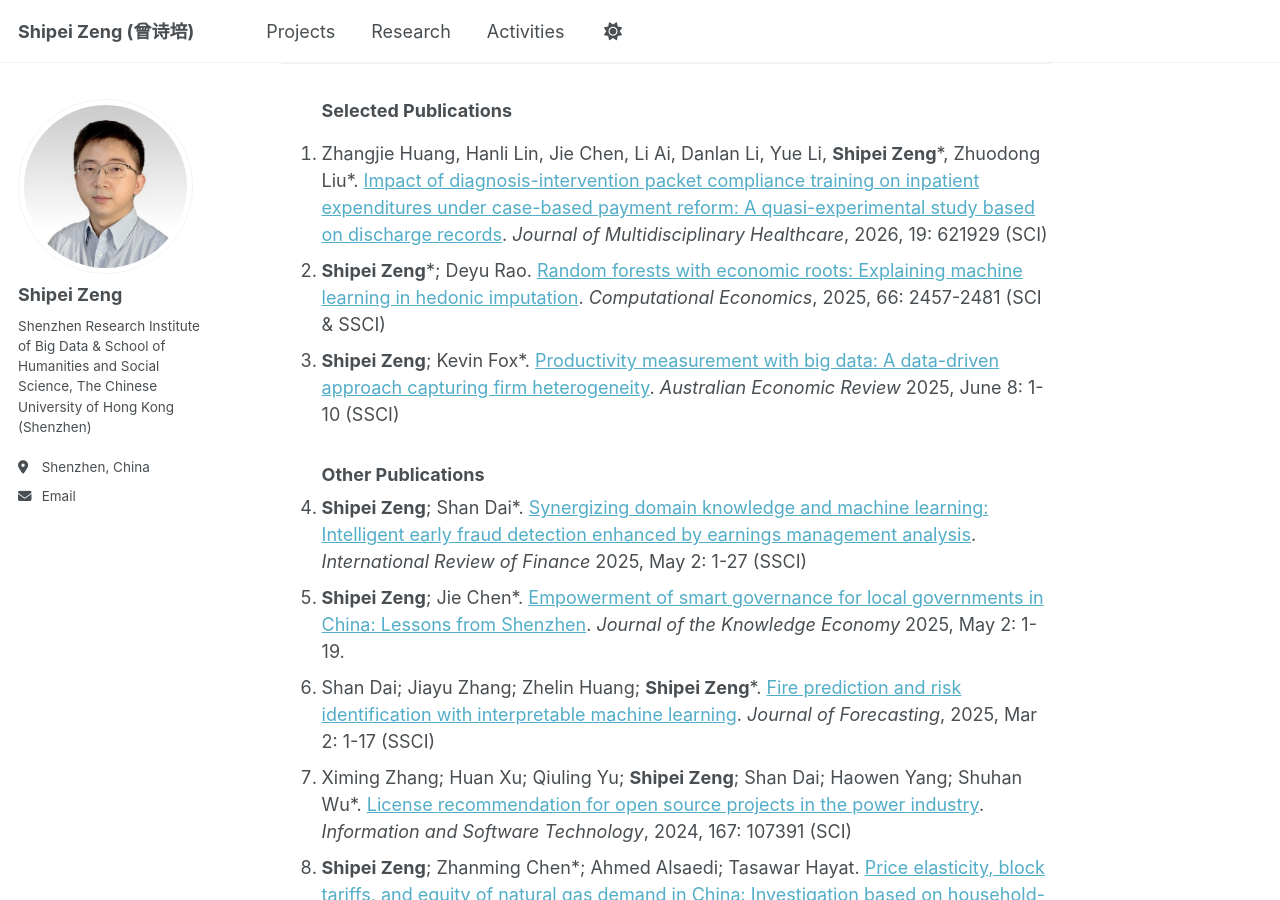
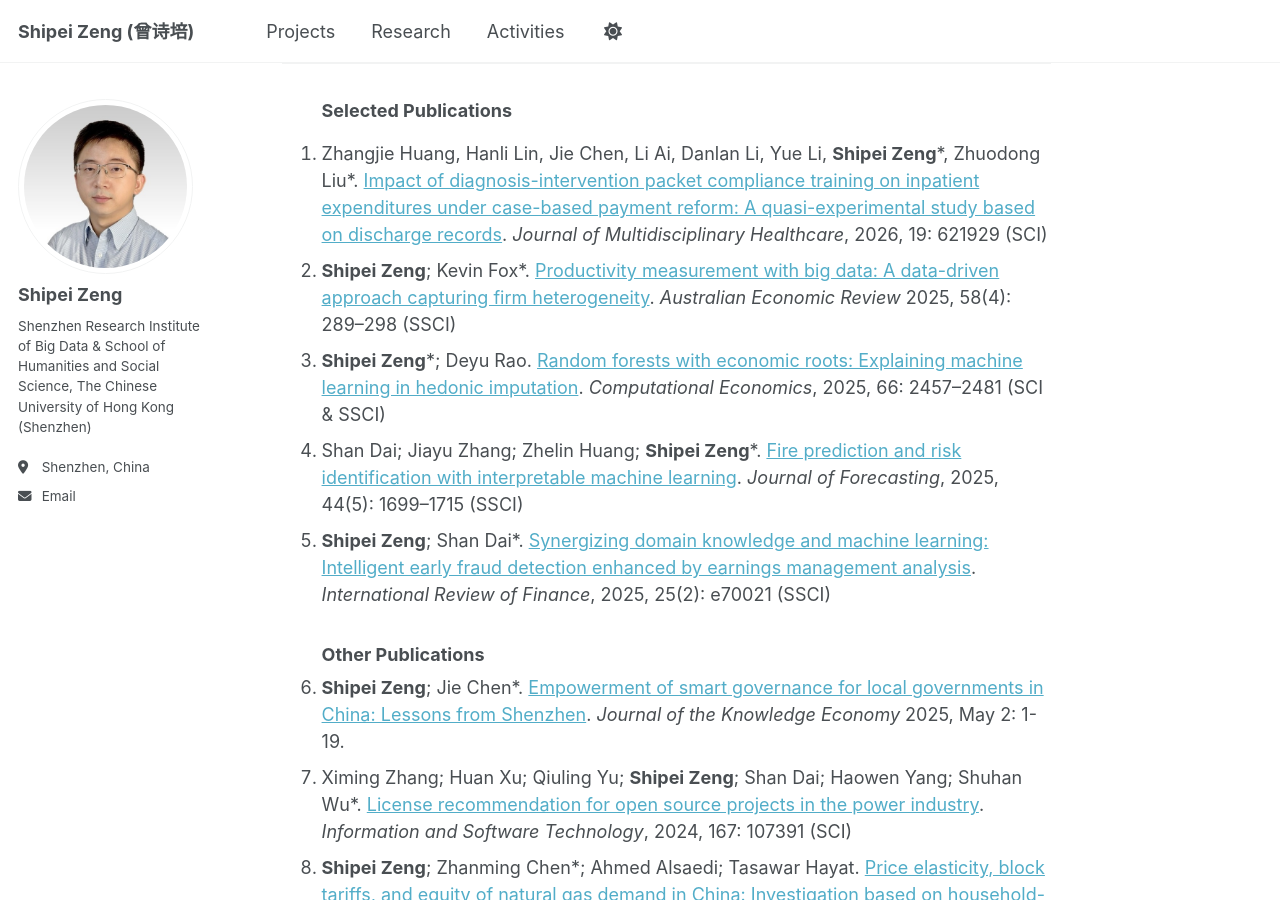
Before and after one commit to shipei-zeng/shipei-zeng.github.io, a Jekyll site: the page built from _pages/research.md, in a window 1280 px wide and 900 px high, scrolled down 501 px. Built offline with Jekyll 4.4.1, drawn with Linux system fonts in a browser that asks for light colours; a script that is not in the unit is left out.

Commit message:
Update research.md

```diff
--- a/_pages/research.md
+++ b/_pages/research.md
@@ -11,13 +11,13 @@ title: "Research Outcomes"
 ## Publications
 <h3 style="margin-left: 40px;">Selected Publications</h3>
 1. Zhangjie Huang, Hanli Lin, Jie Chen, Li Ai, Danlan Li, Yue Li, __Shipei Zeng__\*, Zhuodong Liu\*. [Impact of diagnosis-intervention packet compliance training on inpatient expenditures under case-based payment reform: A quasi-experimental study based on discharge records](https://www.dovepress.com/impact-of-diagnosis-intervention-packet-compliance-training-on-inpatie-peer-reviewed-fulltext-article-JMDH). _Journal of Multidisciplinary Healthcare_, 2026, 19: 621929 (SCI)
-1. __Shipei Zeng__\*; Deyu Rao. [Random forests with economic roots: Explaining machine learning in hedonic imputation](https://link.springer.com/article/10.1007/s10614-024-10798-9). _Computational Economics_, 2025, 66: 2457-2481 (SCI & SSCI)
-1. __Shipei Zeng__; Kevin Fox\*. [Productivity measurement with big data: A data-driven approach capturing firm heterogeneity](https://onlinelibrary.wiley.com/doi/10.1111/1467-8462.70014). _Australian Economic Review_ 2025, June 8: 1-10 (SSCI)
+1. __Shipei Zeng__; Kevin Fox\*. [Productivity measurement with big data: A data-driven approach capturing firm heterogeneity](https://onlinelibrary.wiley.com/doi/10.1111/1467-8462.70014). _Australian Economic Review_ 2025, 58(4): 289--298 (SSCI)
+1. __Shipei Zeng__\*; Deyu Rao. [Random forests with economic roots: Explaining machine learning in hedonic imputation](https://link.springer.com/article/10.1007/s10614-024-10798-9). _Computational Economics_, 2025, 66: 2457--2481 (SCI & SSCI)
+1. Shan Dai; Jiayu Zhang; Zhelin Huang; __Shipei Zeng__\*. [Fire prediction and risk identification with interpretable machine learning](https://onlinelibrary.wiley.com/doi/10.1002/for.3266?af=R). _Journal of Forecasting_, 2025, 44(5): 1699--1715 (SSCI)
+1. __Shipei Zeng__; Shan Dai\*. [Synergizing domain knowledge and machine learning: Intelligent early fraud detection enhanced by earnings management analysis](https://onlinelibrary.wiley.com/doi/full/10.1111/irfi.70021). _International Review of Finance_, 2025, 25(2): e70021 (SSCI)
 
    ### Other Publications
-1. __Shipei Zeng__; Shan Dai\*. [Synergizing domain knowledge and machine learning: Intelligent early fraud detection enhanced by earnings management analysis](https://onlinelibrary.wiley.com/doi/full/10.1111/irfi.70021). _International Review of Finance_ 2025, May 2: 1-27 (SSCI)
 1. __Shipei Zeng__; Jie Chen\*. [Empowerment of smart governance for local governments in China: Lessons from Shenzhen](https://link.springer.com/article/10.1007/s13132-025-02761-2). _Journal of the Knowledge Economy_ 2025, May 2: 1-19.
-1. Shan Dai; Jiayu Zhang; Zhelin Huang; __Shipei Zeng__\*. [Fire prediction and risk identification with interpretable machine learning](https://onlinelibrary.wiley.com/doi/10.1002/for.3266?af=R). _Journal of Forecasting_, 2025, Mar 2: 1-17 (SSCI)
 1. Ximing Zhang; Huan Xu; Qiuling Yu; __Shipei Zeng__; Shan Dai; Haowen Yang; Shuhan Wu\*. [License recommendation for open source projects in the power industry](https://www.sciencedirect.com/science/article/abs/pii/S095058492300246X). _Information and Software Technology_, 2024, 167: 107391 (SCI)
 1. __Shipei Zeng__; Zhanming Chen\*; Ahmed Alsaedi; Tasawar Hayat. [Price elasticity, block tariffs, and equity of natural gas demand in China: Investigation based on household-level survey data](https://www.sciencedirect.com/science/article/abs/pii/S0959652618301458). _Journal of Cleaner Production_, 2018, 179: 441-449 (SCI)
 1. Zhanming Chen\*; __Shipei Zeng__; Leo Lester; Lin-Ting Zhang; Xiaohua Xia; Shiyun Xu\*; Ahmed Alsaedi; Tasawar Hayat. [Economic cost of China’s oil import: Welfare estimation for 2001–2015](https://www.sciencedirect.com/science/article/abs/pii/S0921344918300399). _Resources, Conservation and Recycling_, 2018, 132: 158-167 (SCI)
```
